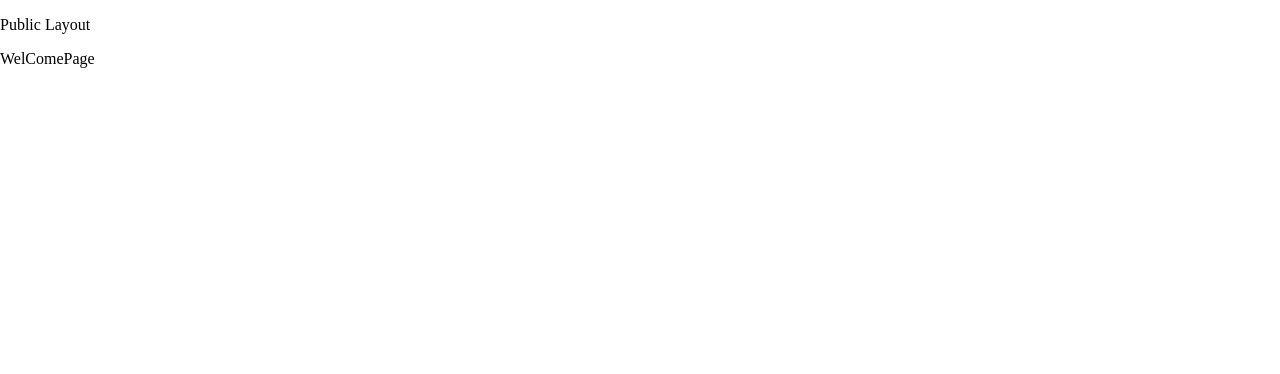
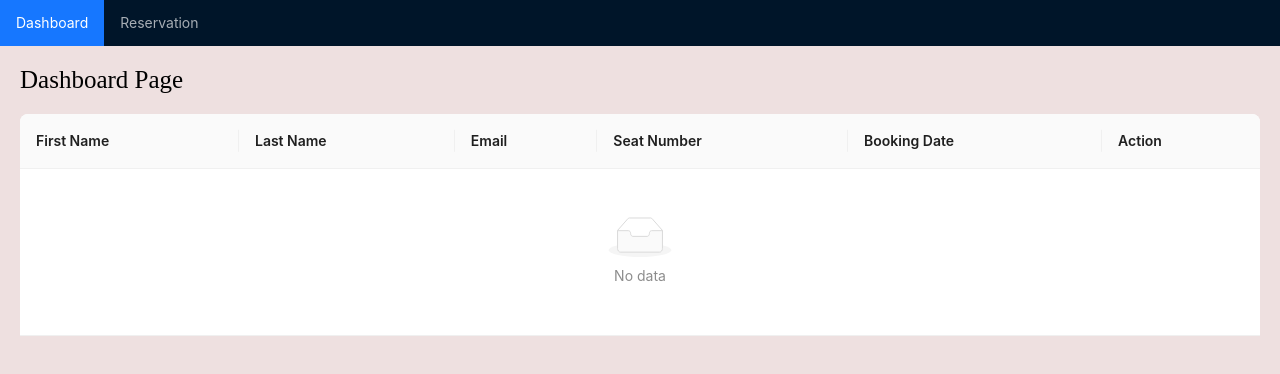
Before and after one commit to AbhikJadav/bus-seat-booking, a React (Create React App) app: page / in a window 1280 px wide. Shown: the top 374 px of the page. Built offline with nearby package versions, Linux system fonts and the light colour scheme.

Commit message:
fix:design bugs

```diff
--- a/src/layout/PrivateLayout/Header/index.jsx
+++ b/src/layout/PrivateLayout/Header/index.jsx
@@ -1,27 +1,34 @@
-import {  Menu } from "antd";
+import { Menu } from "antd";
 import React, { useState } from "react";
 import { MenuArray } from "./HeaderConstant";
 import style from "./Header.module.scss";
 import { useNavigate } from "react-router";
+import { useDispatch, useSelector } from "react-redux";
+import { handleNavigation } from "../../../store/Action/ReservationAction";
 
 const Header = () => {
   const navigate = useNavigate();
+  const dispatch = useDispatch();
+  const selector = useSelector((state) => state.reservationReducer);
+  const { navKey } = selector;
   const [selectedMenu, setSelectedMenu] = useState("1");
   const handeNaveClick = (value) => {
     const findActiveMenu = MenuArray.find(
       (element) => element.key === value.key
     );
+    dispatch(handleNavigation(value?.key));
     setSelectedMenu(value?.key);
-    navigate(findActiveMenu?.route)
+    navigate(findActiveMenu?.route);
   };
   return (
     <div className={style.navContainer}>
       <Menu
-        defaultSelectedKeys={selectedMenu}
+        defaultSelectedKeys={navKey}
         mode="horizontal"
         theme="dark"
         items={MenuArray}
         onClick={handeNaveClick}
+        activeKey={selectedMenu}
       />
     </div>
   );
--- a/src/layout/PrivateLayout/layout.module.scss
+++ b/src/layout/PrivateLayout/layout.module.scss
@@ -1,5 +1,4 @@
 .mainConatiner{
     .childrenContainer{
-        padding: 20px;
     }
 }
--- a/src/pages/DashboardPage/dashboard.module.scss
+++ b/src/pages/DashboardPage/dashboard.module.scss
@@ -1,3 +1,8 @@
+.dashboardContainer {
+  padding: 20px;
+  background-color: #eee0e0;
+  height: 100vh;
+}
 .deleteWraapper {
   cursor: pointer;
 
@@ -24,3 +29,6 @@
     }
   }
 }
+.tableContainer{
+  margin-top: 20px;
+}
--- a/src/pages/DashboardPage/index.jsx
+++ b/src/pages/DashboardPage/index.jsx
@@ -6,6 +6,7 @@ import BookingModal from "../ReservationPage/BookingModal/BookingModal";
 import { DeleteFilled, EditFilled } from "@ant-design/icons";
 import styles from "./dashboard.module.scss";
 import TablePagination from "./TablePagination";
+import ComponentHeader from "../../components/ComponentHeader";
 
 const DashboardPage = () => {
   const reservationSelector = useSelector((state) => state.reservationReducer);
@@ -95,7 +96,9 @@ const DashboardPage = () => {
     currentPage * pageSize
   );
   return (
-    <div>
+    <div className={styles.dashboardContainer}>
+      <ComponentHeader headerText={"Dashboard Page"} />
+      <div className={styles.tableContainer}>
         <Table columns={columns} dataSource={paginateData} pagination={false} />
         {paginateData.length > 10 && (
           <TablePagination
@@ -117,6 +120,7 @@ const DashboardPage = () => {
           <></>
         )}
       </div>
+    </div>
   );
 };
 
--- a/src/pages/ReservationPage/BookingModal/BookingModal.js
+++ b/src/pages/ReservationPage/BookingModal/BookingModal.js
@@ -52,13 +52,13 @@ const BookingModal = ({
     if (isEdit) {
       dispatch(updateUserData(userObj));
       handleModal(false);
-      setUserObj()
+      setUserObj();
     } else {
       try {
         await form.validateFields();
         dispatch(setUserData({ ...userObj, id: uuid() }));
         handleModal(false);
-        navigate("/dashboard");
+        navigate("/");
       } catch (error) {
         console.error("Form validation failed:", error);
       }
--- a/src/pages/ReservationPage/Reservation.module.scss
+++ b/src/pages/ReservationPage/Reservation.module.scss
@@ -3,6 +3,8 @@
   flex-direction: column;
   justify-content: center;
   gap: 20px;
+  background-color: #eee0e0;
+  padding: 20px;
   .seatTextWrapper {
     display: flex;
     justify-content: center;
@@ -30,6 +32,8 @@
     .deskWrapper {
       padding: 20px;
       border: 1px solid #d3d3d3;
+      border-radius: 10px;
+      background: #fff;
       display: flex;
       flex-direction: column;
       justify-content: center;
@@ -62,7 +66,6 @@
   width: 100px;
   height: 10px;
   padding: 20px;
-  // padding: 10px 50px 10px 50px;
   display: flex;
   justify-content: space-between;
   align-items: center;
@@ -71,8 +74,6 @@
 
   &:hover {
     border: 1px solid #949494;
-    // background-color: #000;
-    // color: #fff;
   }
 }
 .seatSquare {
@@ -88,8 +89,8 @@
   }
 }
 .reserveWrapper {
-  border: 1px solid black;
   display: flex;
+  justify-content: center;
   gap: 30px;
 }
 .disableSeatWrapper {
--- a/src/router.js
+++ b/src/router.js
@@ -5,13 +5,13 @@ import ErrorPage from "./pages/errorPage";
 import ReservationPage from "./pages/ReservationPage";
 
 const routes = [
-  {
-    path: "/",
-    name: "WelComePage",
-    component: WelComePage,
-    isPrivate: false,
-    layout: "public",
-  },
+    // {
+    //   path: "/",
+    //   name: "WelComePage",
+    //   component: WelComePage,
+    //   isPrivate: false,
+    //   layout: "public",
+    // },
   {
     path: "/login",
     name: "LogInPage",
@@ -20,7 +20,7 @@ const routes = [
     layout: "auth",
   },
   {
-    path: "/dashboard",
+    path: "/",
     name: "DashboardPage",
     component: DashboardPage,
     isPrivate: true,
--- a/src/store/Action/ReservationAction.js
+++ b/src/store/Action/ReservationAction.js
@@ -1,7 +1,13 @@
 import { RSERVATION_TYPE } from "../Type";
 
-const { SET_SEAT_DATA, SET_USER_DATA, DELETE_USER_DATA, UPDATE_USER_DATA,DELETE_SEAT_DATA } =
-  RSERVATION_TYPE;
+const {
+  SET_SEAT_DATA,
+  SET_USER_DATA,
+  DELETE_USER_DATA,
+  UPDATE_USER_DATA,
+  DELETE_SEAT_DATA,
+  SET_NAVIGATION,
+} = RSERVATION_TYPE;
 
 export const setSeatData = (payload) => ({
   type: SET_SEAT_DATA,
@@ -26,3 +32,7 @@ export const updateUserData = (payload) => ({
   type: UPDATE_USER_DATA,
   payload,
 });
+export const handleNavigation = (payload) => ({
+  type: SET_NAVIGATION,
+  payload,
+});
--- a/src/store/Reducer/ReservationReduer.js
+++ b/src/store/Reducer/ReservationReduer.js
@@ -3,6 +3,7 @@ import { RSERVATION_TYPE } from "../Type";
 const initialState = {
   seatData: [],
   userData: [],
+  navKey: "1",
 };
 const {
   SET_SEAT_DATA,
@@ -10,6 +11,7 @@ const {
   SET_USER_DATA,
   DELETE_USER_DATA,
   UPDATE_USER_DATA,
+  SET_NAVIGATION,
 } = RSERVATION_TYPE;
 const ReservationReducer = (state = initialState, action) => {
   switch (action.type) {
@@ -44,6 +46,11 @@ const ReservationReducer = (state = initialState, action) => {
         ...state,
         userData: updateUserData,
       };
+    case SET_NAVIGATION:
+      return {
+        ...state,
+        navKey: action.payload,
+      };
     default:
       return state;
   }
--- a/src/store/Type.js
+++ b/src/store/Type.js
@@ -4,4 +4,5 @@ export const RSERVATION_TYPE = {
   SET_USER_DATA: "SET_USER_DATA",
   DELETE_USER_DATA: "DELETE_USER_DATA",
   UPDATE_USER_DATA: "UPDATE_USER_DATA",
+  SET_NAVIGATION: "SET_NAVIGATION",
 };
```
Lines whose indentation alone changed are shown as unchanged.
